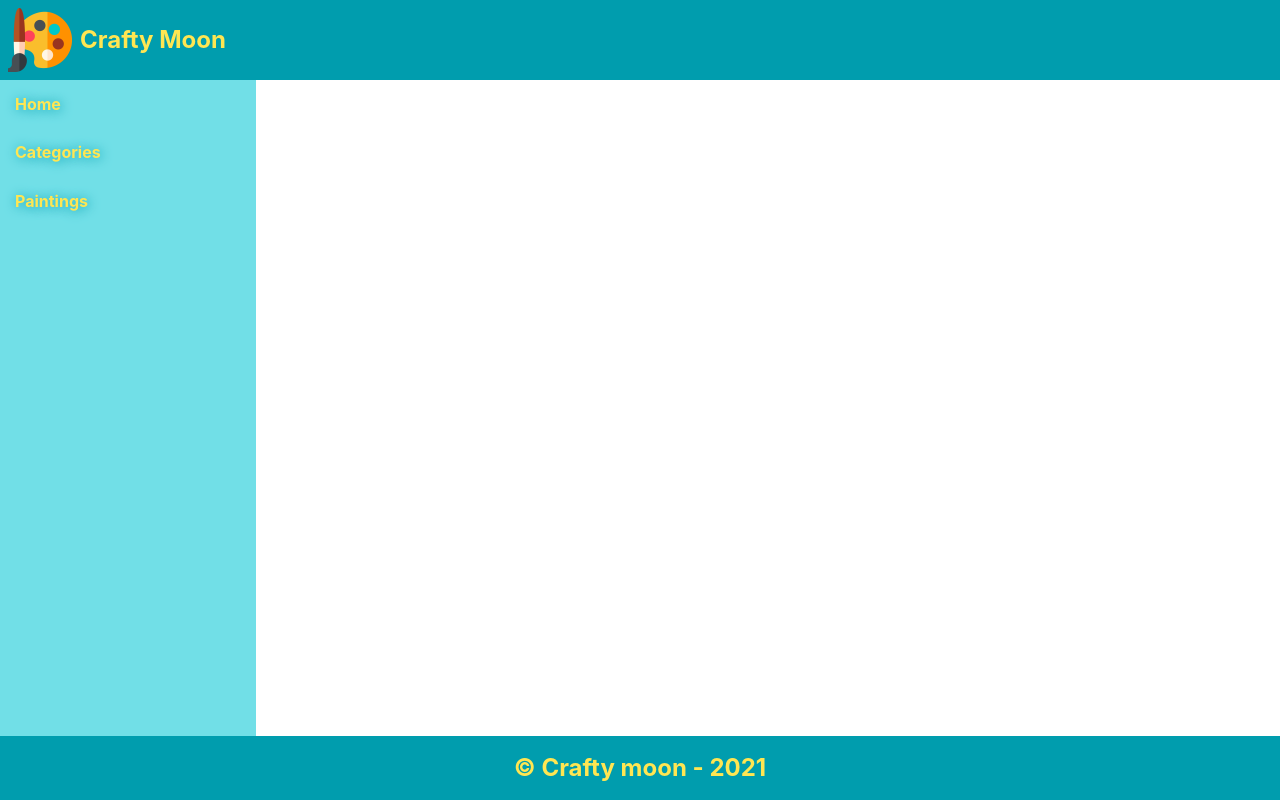
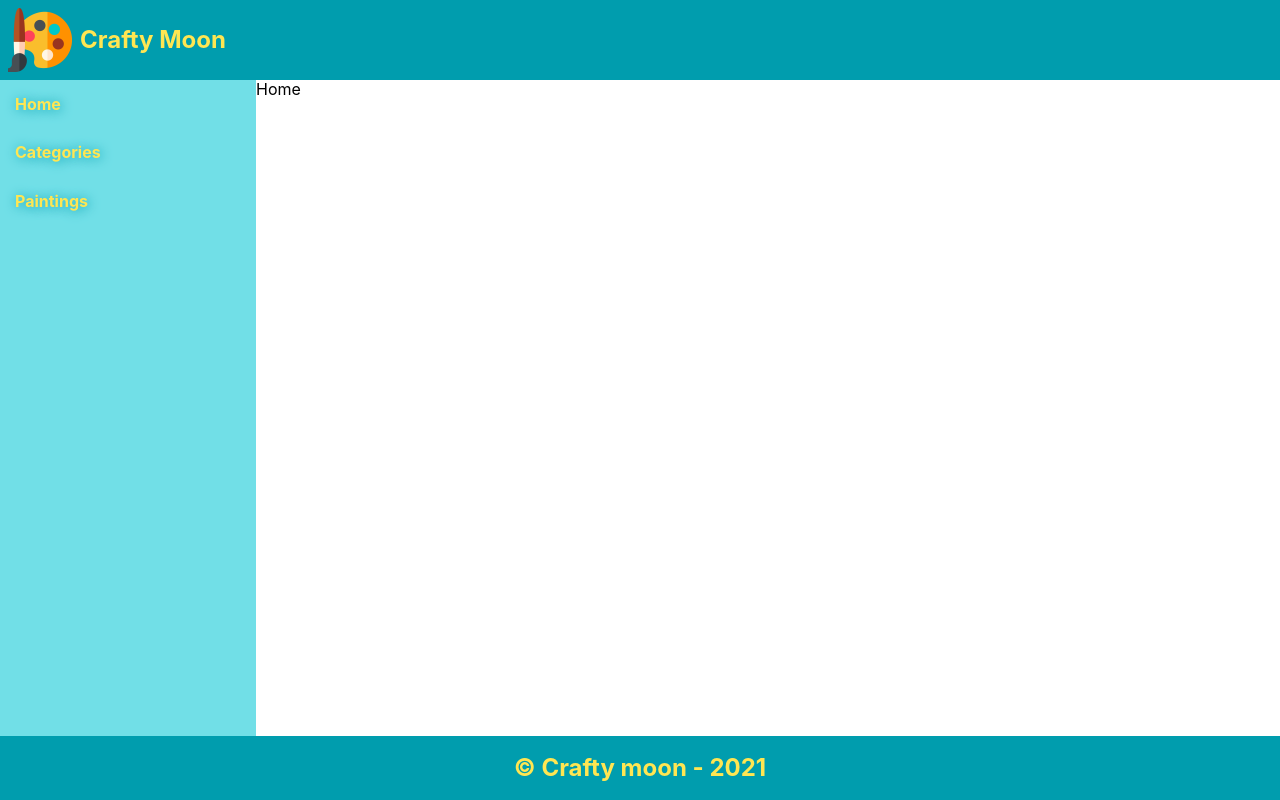
Before and after one commit to RizwanAmjad/crafty-moon-admin, a React (Create React App) app: page / in a window 1280 px wide. Built offline with nearby package versions, Linux system fonts and the light colour scheme.

Commit message:
Added: Navigation in the App using React Router Dom

```diff
--- a/package.json
+++ b/package.json
@@ -8,6 +8,7 @@
     "@testing-library/user-event": "^12.8.3",
     "react": "^17.0.2",
     "react-dom": "^17.0.2",
+    "react-router-dom": "^6.2.1",
     "react-scripts": "4.0.3",
     "web-vitals": "^1.1.2"
   },
--- a/src/App.js
+++ b/src/App.js
@@ -1,27 +1,11 @@
-import Footer from "./components/Footer";
-import Header from "./components/Header";
-import Nav from "./components/Nav";
+import React from "react";
 
-import "./App.css";
+import AppComponent from "./components/AppComponent";
+
 import "./Normalize.css";
 
 function App() {
-  return (
-    <div class="container">
-      <header>
-        <Header />
-      </header>
-
-      <aside>
-        <Nav />
-      </aside>
-      <main></main>
-
-      <footer>
-        <Footer />
-      </footer>
-    </div>
-  );
+  return <AppComponent />;
 }
 
 export default App;
--- /dev/null
+++ b/src/components/AppComponent.jsx
@@ -0,0 +1,43 @@
+import React from "react";
+
+import { BrowserRouter, Route, Routes } from "react-router-dom";
+
+import HomeComponent from "./HomeComponent";
+import CategoriesComponent from "./CategoriesComponent";
+import PaintingsComponent from "./PaintingsComponent";
+
+import Footer from "./Footer";
+import Header from "./Header";
+import Nav from "./Nav";
+
+import "./styles/app.css";
+
+function AppComponent(props) {
+  return (
+    <BrowserRouter>
+      <div className="container">
+        <header>
+          <Header />
+        </header>
+
+        <aside>
+          <Nav />
+        </aside>
+
+        <main>
+          <Routes>
+            <Route path="/" element={<HomeComponent />} />
+            <Route path="/categories" element={<CategoriesComponent />} />
+            <Route path="/paintings" element={<PaintingsComponent />} />
+          </Routes>
+        </main>
+
+        <footer>
+          <Footer />
+        </footer>
+      </div>
+    </BrowserRouter>
+  );
+}
+
+export default AppComponent;
--- /dev/null
+++ b/src/components/CategoriesComponent.jsx
@@ -0,0 +1,7 @@
+import React from "react";
+
+function HomeComponent(props) {
+  return <div>Categories</div>;
+}
+
+export default HomeComponent;
--- /dev/null
+++ b/src/components/HomeComponent.jsx
@@ -0,0 +1,7 @@
+import React from "react";
+
+function HomeComponent(props) {
+  return <div>Home</div>;
+}
+
+export default HomeComponent;
--- a/src/components/Nav.jsx
+++ b/src/components/Nav.jsx
@@ -1,13 +1,21 @@
 import React from "react";
+
+import { Link } from "react-router-dom";
 
 import "./styles/nav.css";
 
 function Nav(props) {
   return (
     <ul className="nav">
-      <li className="nav-item">Home</li>
-      <li className="nav-item">Categories</li>
-      <li className="nav-item">Paintings</li>
+      <Link to="/">
+        <li className="nav-item">Home</li>
+      </Link>
+      <Link to="/categories">
+        <li className="nav-item">Categories</li>
+      </Link>
+      <Link to="/paintings">
+        <li className="nav-item">Paintings</li>
+      </Link>
     </ul>
   );
 }
--- /dev/null
+++ b/src/components/PaintingsComponent.jsx
@@ -0,0 +1,7 @@
+import React from "react";
+
+function HomeComponent(props) {
+  return <div>Paintings</div>;
+}
+
+export default HomeComponent;
--- a/src/components/styles/nav.css
+++ b/src/components/styles/nav.css
@@ -6,6 +6,11 @@
   height: 100%;
   margin: 0px;
   padding: 0%;
+}
+
+.nav a {
+  text-decoration: none;
+  color: inherit;
 }
 
 .nav .nav-item {
```
Also changed, not shown: src/components/AuthComponent.jsx (added, +7 -0 lines), src/index.js (+6 -6 lines), src/components/styles/app.css (renamed from src/App.css), 1 other file (tests, documents, lock files or other folders).
